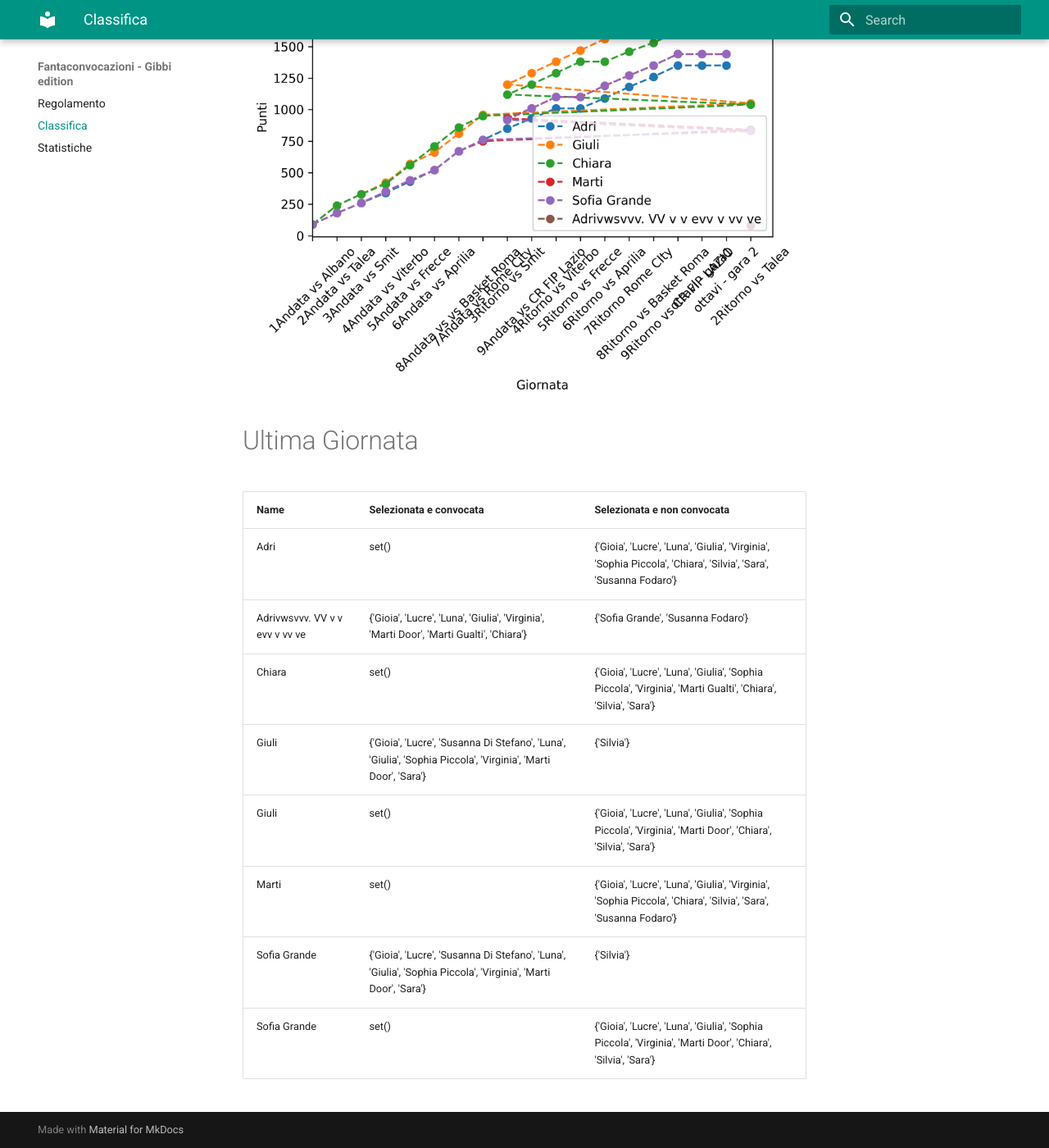
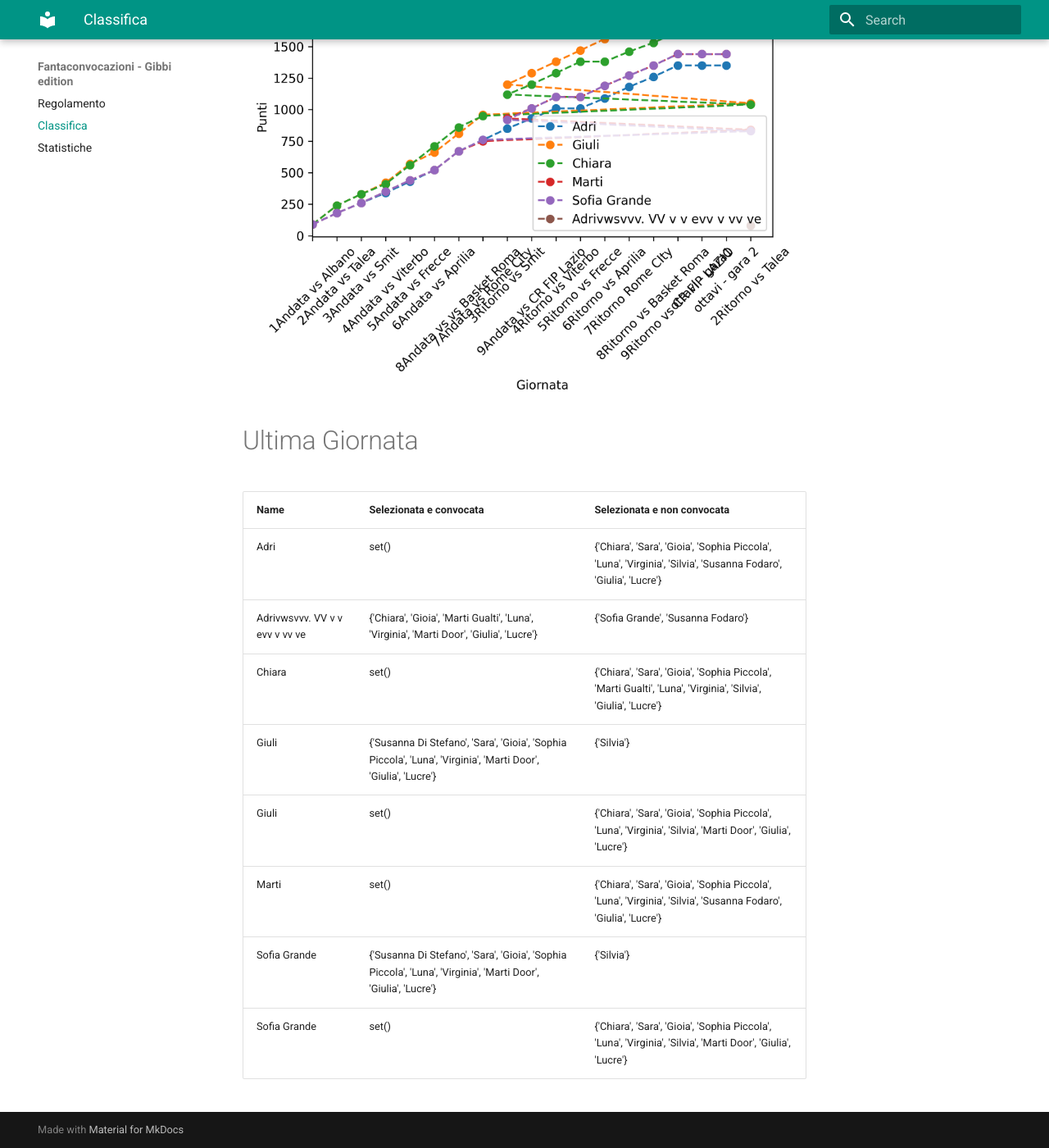
Before and after one commit to martinig94/fantagibbi, an MkDocs documentation site: the page built from docs/Classifica.md, in a window 1280 px wide and 1400 px high, scrolled down 676 px. Shown: the whole window at 82% size. Built offline with MkDocs 1.6.1 and Material for MkDocs 9.7.7, drawn with Linux system fonts in a browser that asks for light colours.

Commit message:
Auto-update from main.py

```diff
--- a/docs/Classifica.md
+++ b/docs/Classifica.md
@@ -19,12 +19,12 @@
 <!-- START_TABLE CORRECT -->
 | Name                           | Selezionata e convocata                                                                                        | Selezionata e non convocata                                                                                      |
 |:-------------------------------|:---------------------------------------------------------------------------------------------------------------|:-----------------------------------------------------------------------------------------------------------------|
-| Adri                           | set()                                                                                                          | {'Gioia', 'Lucre', 'Luna', 'Giulia', 'Virginia', 'Sophia Piccola', 'Chiara', 'Silvia', 'Sara', 'Susanna Fodaro'} |
-| Adrivwsvvv. VV v v evv v vv ve | {'Gioia', 'Lucre', 'Luna', 'Giulia', 'Virginia', 'Marti Door', 'Marti Gualti', 'Chiara'}                       | {'Sofia Grande', 'Susanna Fodaro'}                                                                               |
-| Chiara                         | set()                                                                                                          | {'Gioia', 'Lucre', 'Luna', 'Giulia', 'Sophia Piccola', 'Virginia', 'Marti Gualti', 'Chiara', 'Silvia', 'Sara'}   |
-| Giuli                          | {'Gioia', 'Lucre', 'Susanna Di Stefano', 'Luna', 'Giulia', 'Sophia Piccola', 'Virginia', 'Marti Door', 'Sara'} | {'Silvia'}                                                                                                       |
-| Giuli                          | set()                                                                                                          | {'Gioia', 'Lucre', 'Luna', 'Giulia', 'Sophia Piccola', 'Virginia', 'Marti Door', 'Chiara', 'Silvia', 'Sara'}     |
-| Marti                          | set()                                                                                                          | {'Gioia', 'Lucre', 'Luna', 'Giulia', 'Virginia', 'Sophia Piccola', 'Chiara', 'Silvia', 'Sara', 'Susanna Fodaro'} |
-| Sofia Grande                   | {'Gioia', 'Lucre', 'Susanna Di Stefano', 'Luna', 'Giulia', 'Sophia Piccola', 'Virginia', 'Marti Door', 'Sara'} | {'Silvia'}                                                                                                       |
-| Sofia Grande                   | set()                                                                                                          | {'Gioia', 'Lucre', 'Luna', 'Giulia', 'Sophia Piccola', 'Virginia', 'Marti Door', 'Chiara', 'Silvia', 'Sara'}     |
+| Adri                           | set()                                                                                                          | {'Chiara', 'Sara', 'Gioia', 'Sophia Piccola', 'Luna', 'Virginia', 'Silvia', 'Susanna Fodaro', 'Giulia', 'Lucre'} |
+| Adrivwsvvv. VV v v evv v vv ve | {'Chiara', 'Gioia', 'Marti Gualti', 'Luna', 'Virginia', 'Marti Door', 'Giulia', 'Lucre'}                       | {'Sofia Grande', 'Susanna Fodaro'}                                                                               |
+| Chiara                         | set()                                                                                                          | {'Chiara', 'Sara', 'Gioia', 'Sophia Piccola', 'Marti Gualti', 'Luna', 'Virginia', 'Silvia', 'Giulia', 'Lucre'}   |
+| Giuli                          | {'Susanna Di Stefano', 'Sara', 'Gioia', 'Sophia Piccola', 'Luna', 'Virginia', 'Marti Door', 'Giulia', 'Lucre'} | {'Silvia'}                                                                                                       |
+| Giuli                          | set()                                                                                                          | {'Chiara', 'Sara', 'Gioia', 'Sophia Piccola', 'Luna', 'Virginia', 'Silvia', 'Marti Door', 'Giulia', 'Lucre'}     |
+| Marti                          | set()                                                                                                          | {'Chiara', 'Sara', 'Gioia', 'Sophia Piccola', 'Luna', 'Virginia', 'Silvia', 'Susanna Fodaro', 'Giulia', 'Lucre'} |
+| Sofia Grande                   | {'Susanna Di Stefano', 'Sara', 'Gioia', 'Sophia Piccola', 'Luna', 'Virginia', 'Marti Door', 'Giulia', 'Lucre'} | {'Silvia'}                                                                                                       |
+| Sofia Grande                   | set()                                                                                                          | {'Chiara', 'Sara', 'Gioia', 'Sophia Piccola', 'Luna', 'Virginia', 'Silvia', 'Marti Door', 'Giulia', 'Lucre'}     |
 <!-- END_TABLE CORRECT -->
```
